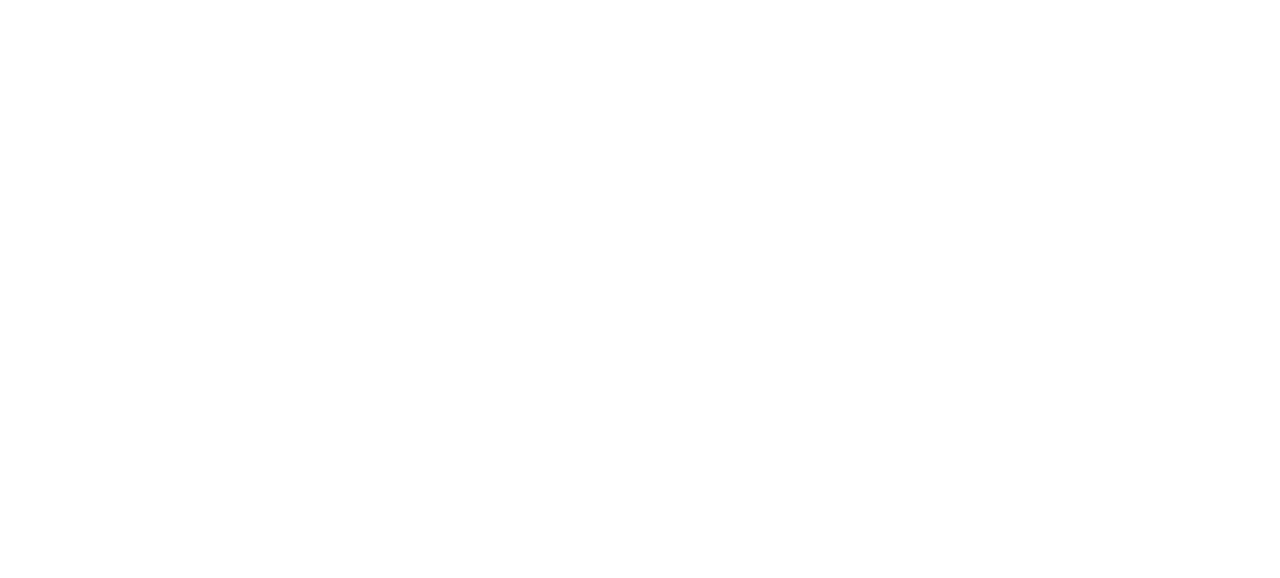
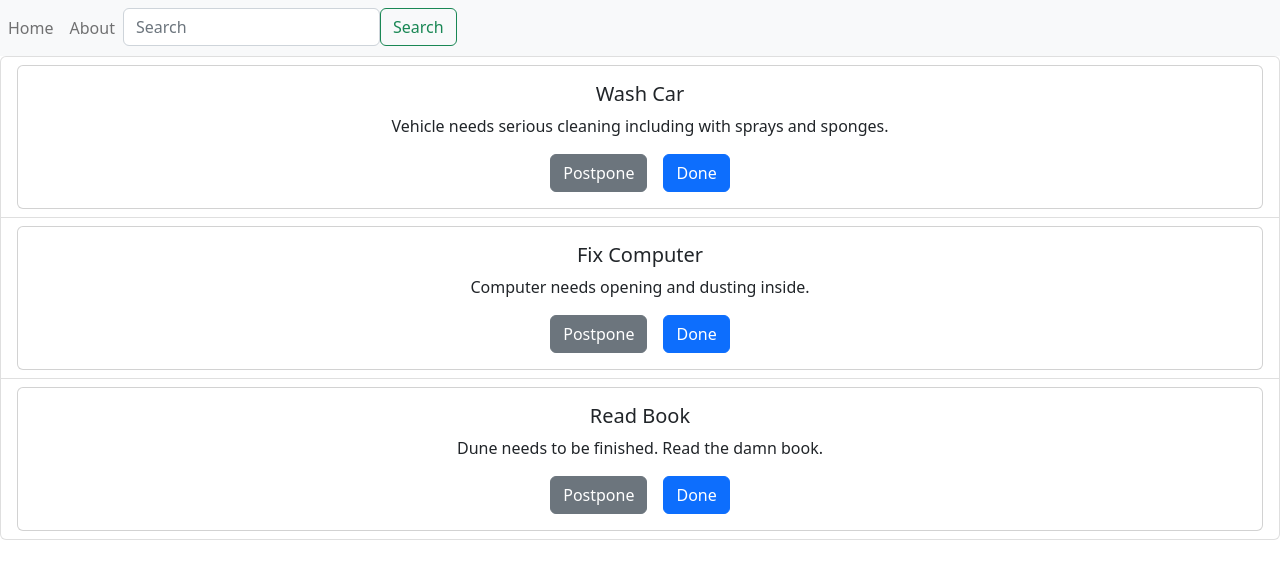
Before and after one commit to abdullahozer11/taskRecorderReact, a React (Create React App) app: page / in a window 1280 px wide. Shown: the top 578 px of the page. Built offline with nearby package versions, Linux system fonts and the light colour scheme.

Commit message:
New navbar is added. New tasks are added.

```diff
--- a/package.json
+++ b/package.json
@@ -6,7 +6,9 @@
     "@testing-library/jest-dom": "^5.16.5",
     "@testing-library/react": "^13.4.0",
     "@testing-library/user-event": "^13.5.0",
+    "bootstrap": "^5.2.3",
     "react": "^18.2.0",
+    "react-bootstrap": "^2.7.0",
     "react-dom": "^18.2.0",
     "react-scripts": "5.0.1",
     "web-vitals": "^2.1.4"
--- a/src/components/Board.js
+++ b/src/components/Board.js
@@ -1,4 +1,5 @@
 import React, {Component} from "react";
+import TaskList from "./TaskList";
 
 
 class Board extends Component {
@@ -11,13 +12,11 @@
 
     render() {
         return (
-            <div>
-                {/*todo add card for task board*/}
-            </div>
+            <>
+                <TaskList/>
+            </>
         );
     }
 }
 
-Board.propTypes = {};
-
 export default Board;
--- a/src/components/Header.js
+++ b/src/components/Header.js
@@ -11,13 +11,32 @@
 
     render() {
         return (
-            <div>
-                {/*todo add navbar*/}
-            </div>
-        );
+            <>
+                <nav className="navbar navbar-expand-lg navbar-light bg-light">
+                    <ul className="navbar-nav mr-auto">
+                        <li className="nav-item active">
+                            <a href="#" className="nav-link">Home</a>
+                        </li>
+                        <li className="nav-item">
+                            <a href="#" className="nav-link">About</a>
+                        </li>
+                        <li className="nav-item">
+                            <form className="form-inline my-2 my-lg-0">
+                                <input className="form-control mr-sm-2" type="search" placeholder="Search"
+                                       aria-label="Search">
+                                </input>
+                            </form>
+                        </li>
+                        <li className="nav-item">
+                            <button className="btn btn-outline-success my-2 my-sm-0" type="submit">Search</button>
+                        </li>
+                    </ul>
+                </nav>
+            </>
+    );
     }
-}
+    }
 
-Header.propTypes = {};
+    Header.propTypes = {};
 
-export default Header;
+    export default Header;
--- /dev/null
+++ b/src/components/TaskList.js
@@ -0,0 +1,116 @@
+import React, {Component} from "react";
+import {ListGroup} from 'react-bootstrap';
+
+
+class TaskList extends Component {
+    constructor(props) {
+        super(props);
+
+        this.state = {
+            tasks: [
+                {
+                    id: 1,
+                    title: "Wash Car",
+                    desc: "Vehicle needs serious cleaning including with sprays and sponges.",
+                },
+                {
+                    id: 2,
+                    title: "Fix Computer",
+                    desc: "Computer needs opening and dusting inside.",
+                },
+                {
+                    id: 3,
+                    title: "Read Book",
+                    desc: "Dune needs to be finished. Read the damn book.",
+                },
+            ]
+        };
+    };
+
+    dragStart(event, id) {
+        // remember source tasks id
+        event.dataTransfer.setData('id', id);
+    };
+
+    dragOver(event) {
+        // prevent default in case of wrong drag action
+        event.preventDefault();
+    };
+
+    drop(event, targetId) {
+        // get initial task's id
+        const id = event.dataTransfer.getData('id');
+        // shallow copy the tasks list
+        const tasksCopy = [...this.state.tasks];
+        // find source index in order to get the task to move
+        const sourceIndex = tasksCopy.findIndex((item) => item.id === parseInt(id));
+        // find target index so that we can place the source task in the right place
+        const targetIndex = tasksCopy.findIndex((item) => item.id === targetId);
+        // splice the task from the source index
+        const [removed] = tasksCopy.splice(sourceIndex, 1);
+        // use again the splice method to inject our task in the right index
+        tasksCopy.splice(targetIndex, 0, removed);
+        // set state to finalize
+        this.setState({
+            tasks: tasksCopy,
+        });
+    };
+
+    terminateTask(id) {
+        // remove the task by filtering the tasks
+        const tasks = this.state.tasks.filter((t) => t.id !== id);
+        // set back the tasks in state
+        this.setState({tasks});
+    };
+
+    render() {
+        const tasks = this.state.tasks;
+        return (
+            <>
+                <ListGroup>
+                    {tasks.map((task) => (
+                        <ListGroup.Item
+                            key={task.id}
+                            draggable
+                            onDragStart={(event) => this.dragStart(event, task.id)}
+                            onDragOver={this.dragOver}
+                            onDrop={(event) => this.drop(event, task.id)}
+                        >
+                            <div className="card">
+                                <div key={task.id} className="card-body">
+                                    <h5 className="card-title">{task.title}</h5>
+                                    <p className="card-text">
+                                        {task.desc}
+                                    </p>
+                                    <button onClick={() => this.postponeTask(task.id)}
+                                            className="card-link btn btn-secondary">Postpone
+                                    </button>
+                                    <button onClick={() => this.terminateTask(task.id)}
+                                            className="card-link btn btn-primary">Done
+                                    </button>
+                                </div>
+                            </div>
+                        </ListGroup.Item>
+                    ))}
+                </ListGroup>
+            </>
+        );
+    }
+
+    postponeTask(id) {
+        // Create a shallow copy of the list of tasks
+        const tasksCopy = [...this.state.tasks];
+        // Determine the index of the item to remove
+        const index = tasksCopy.findIndex((item) => item.id === id);
+        // Remove the item from the copied list
+        const [removed] = tasksCopy.splice(index, 1);
+        // Add the removed item back to the end of the copied list
+        tasksCopy.push(removed);
+        // Update the component's state with the modified list of tasks
+        this.setState({
+            tasks: tasksCopy,
+        });
+    };
+}
+
+export default TaskList;
--- a/src/index.js
+++ b/src/index.js
@@ -3,6 +3,9 @@
 import './index.css';
 import App from './App';
 import reportWebVitals from './reportWebVitals';
+
+import 'bootstrap/dist/css/bootstrap.css';
+
 
 const root = ReactDOM.createRoot(document.getElementById('root'));
 root.render(
```
Also changed, not shown: 1 other file (tests, documents, lock files or other folders).
